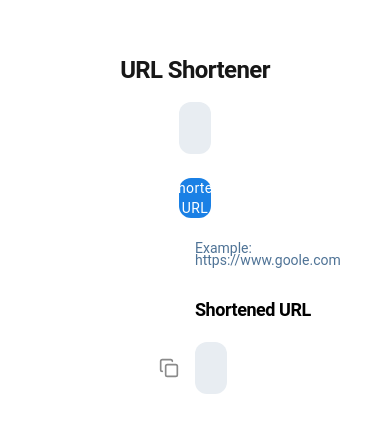
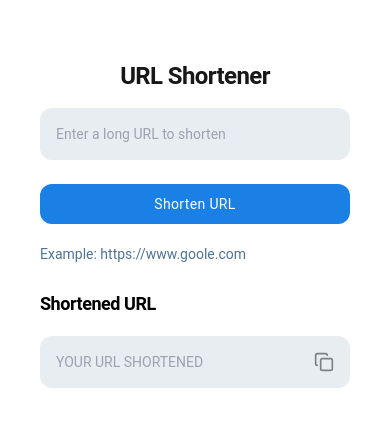
Before and after one commit to nivindulakshitha/URL-Shortener, a Next.js app: page / in a window 390 px wide. Shown: the part 200-632 px from the top of the page. Built offline with nearby package versions, Linux system fonts and the light colour scheme.

Commit message:
Update form element styles for improved responsiveness and spacing

```diff
--- a/src/app/globals.css
+++ b/src/app/globals.css
@@ -36,11 +36,11 @@ body {
 	}
 
 	.form-element {
-		@apply flex w-2/5 flex-col justify-center items-center align-middle sm:p-12 p-24;
+		@apply flex w-full flex-col justify-center items-center align-middle transition-all duration-500 sm:p-12 p-10 lg:p-24 md:w-1/2 md:p-16;
 	}
 
 	.form-element *:not(.head-text, span:last-child) {
-		@apply my-3;
+		@apply my-3 whitespace-pre-wrap;
 	}
 
 	.head-text {
```
